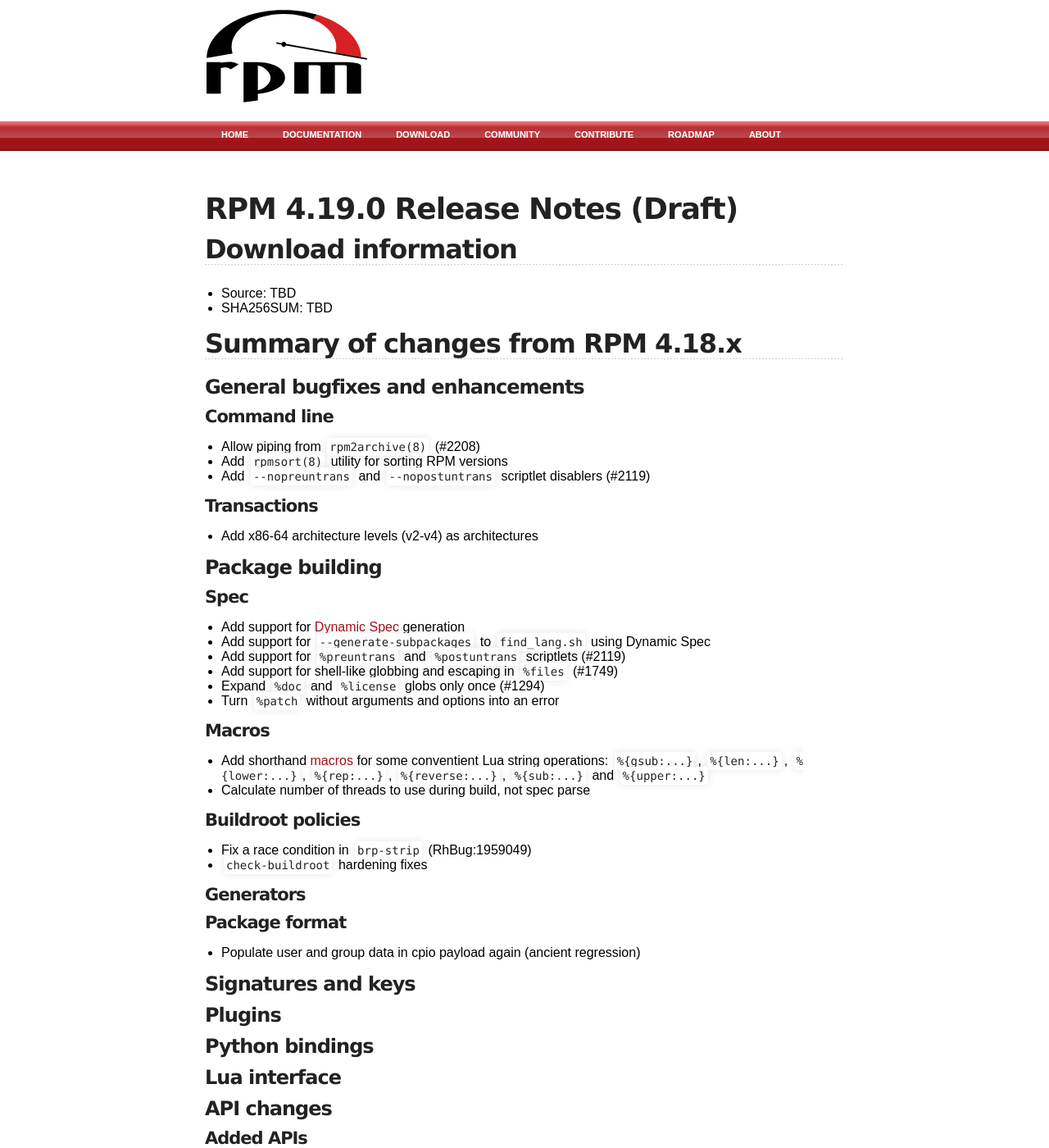
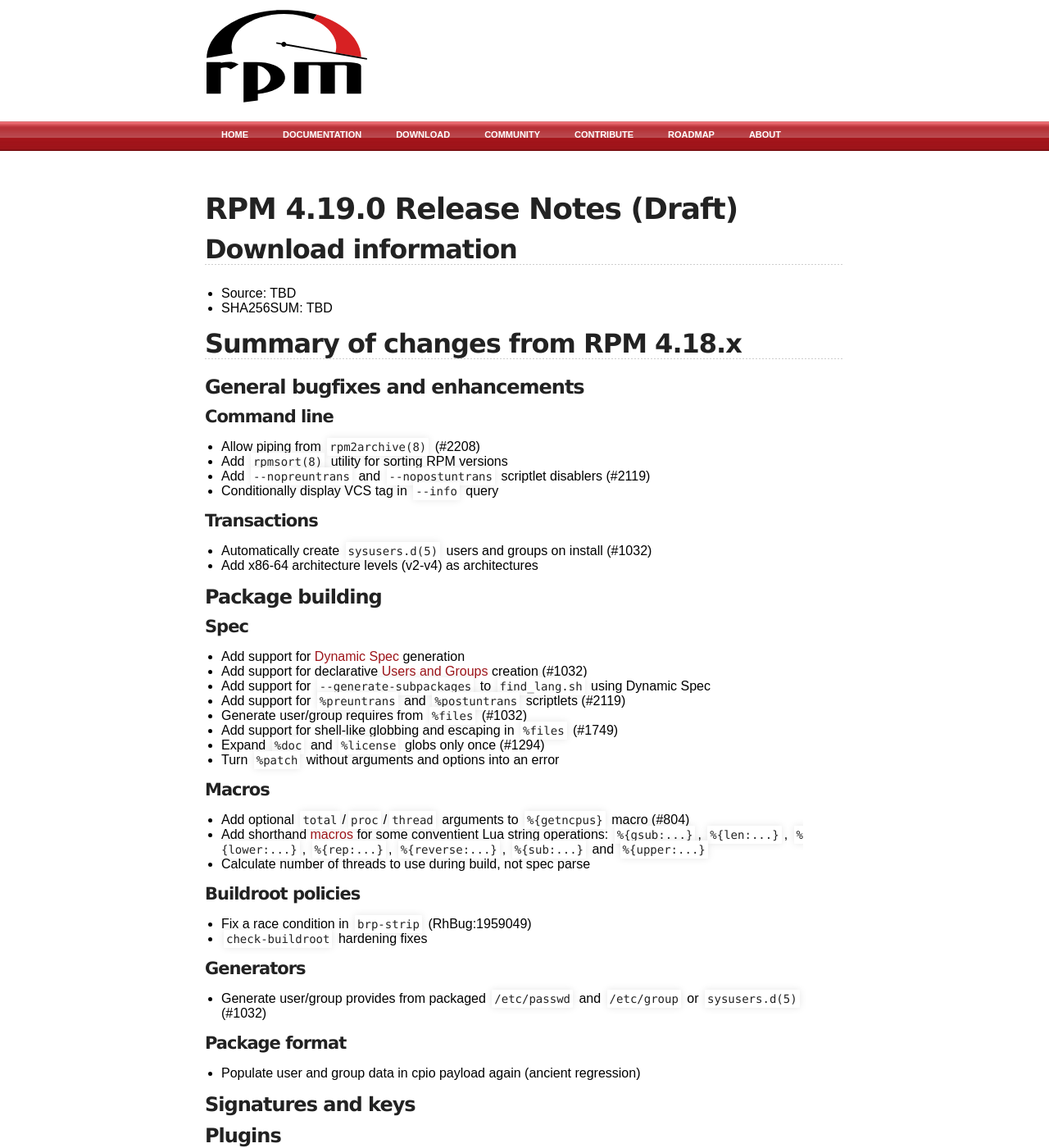
Before and after one commit to rpm-software-management/rpm-web, a Jekyll site: the page built from wiki/Releases/4.19.0.md, in a window 1280 px wide and 1400 px high. Shown: the whole window at 82% size. Built offline with Jekyll 4.4.1, drawn with Linux system fonts in a browser that asks for light colours; some of the changed text lies outside the part shown.

Commit message:
Update 4.19.0 RN with most recent goodies

```diff
--- a/wiki/Releases/4.19.0.md
+++ b/wiki/Releases/4.19.0.md
@@ -15,20 +15,26 @@ title: rpm.org - Releases
 * Allow piping from `rpm2archive(8)` (#2208)
 * Add `rpmsort(8)` utility for sorting RPM versions
 * Add `--nopreuntrans` and `--nopostuntrans` scriptlet disablers (#2119)
+* Conditionally display VCS tag in `--info` query
 
 #### Transactions
+* Automatically create `sysusers.d(5)` users and groups on install (#1032)
 * Add x86-64 architecture levels (v2-v4) as architectures
 
 ### Package building
 #### Spec
 * Add support for [Dynamic Spec](https://rpm-software-management.github.io/rpm/manual/dynamic_specs.html) generation
+* Add support for declarative
+  [Users and Groups](https://rpm-software-management.github.io/rpm/manual/users_and_groups.html) creation (#1032)
 * Add support for `--generate-subpackages` to `find_lang.sh` using Dynamic Spec
 * Add support for `%preuntrans` and `%postuntrans` scriptlets (#2119)
+* Generate user/group requires from `%files` (#1032)
 * Add support for shell-like globbing and escaping in `%files` (#1749)
 * Expand `%doc` and `%license` globs only once (#1294)
 * Turn `%patch` without arguments and options into an error
 
 #### Macros
+* Add optional `total`/`proc`/`thread` arguments to `%{getncpus}` macro (#804)
 * Add shorthand
   [macros](https://rpm-software-management.github.io/rpm/manual/macros.html)
   for some conventient Lua string operations: `%{gsub:...}`, `%{len:...}`,
@@ -41,6 +47,7 @@ title: rpm.org - Releases
 * `check-buildroot` hardening fixes
 
 #### Generators
+* Generate user/group provides from packaged `/etc/passwd` and `/etc/group` or `sysusers.d(5)` (#1032)
 
 #### Package format
 * Populate user and group data in cpio payload again (ancient regression)
@@ -82,6 +89,8 @@ title: rpm.org - Releases
 * File util function `rpmIsGlob()`
 
 ### Internal improvements and cleanups
+* Make build parallelism memory and address-space aware (#804)
+* Make rpmscript machinery chroot-aware
 * Fix ignoring exit code of child scripts in case of `EINTR`
 * Axe our internal and buggy `glob()` and `fnmatch()` copies
 * Drop now redundant bundled copies of `stpcpy()` and `stpncpy()`
```
